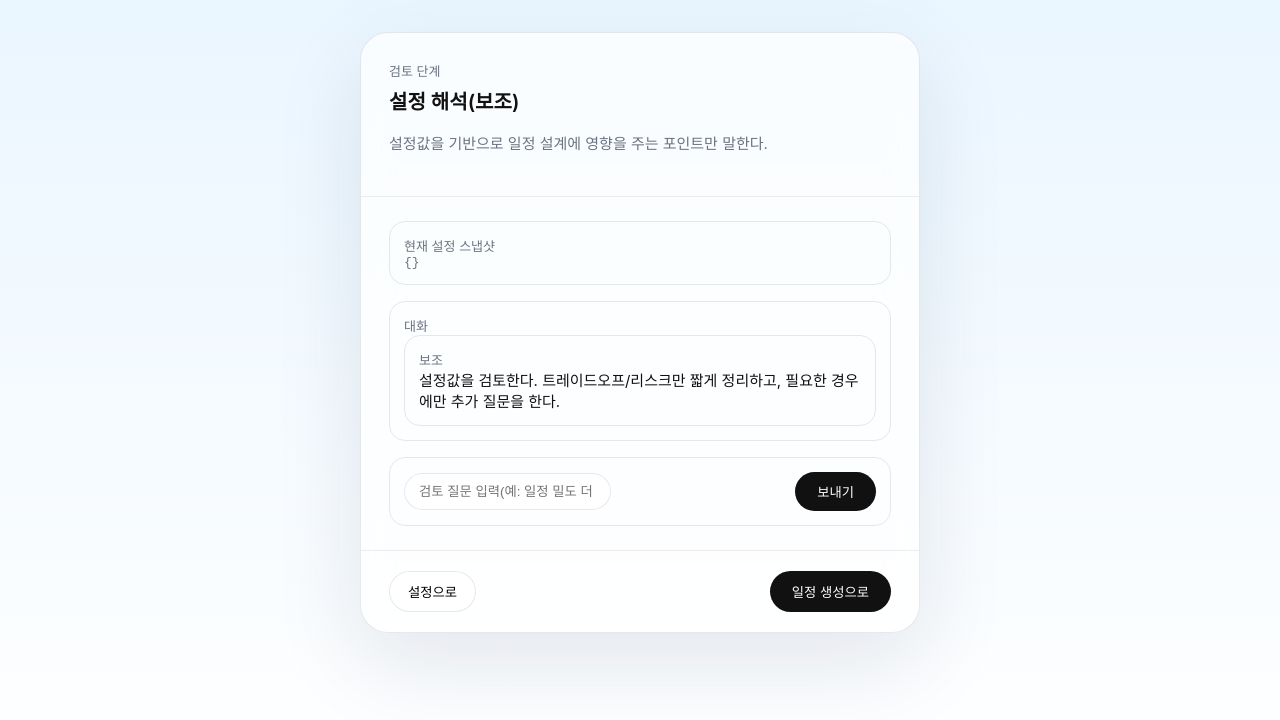
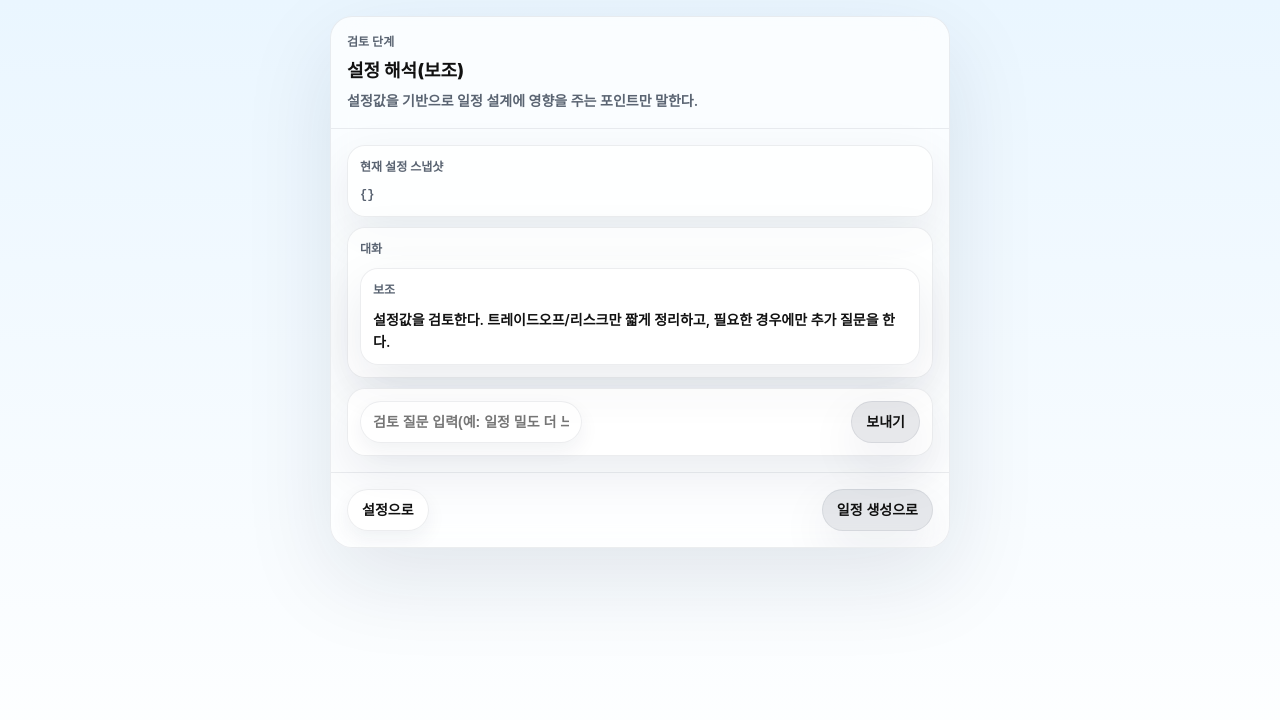
Before and after one commit to grantpaik100-lgtm/triplan-mvp2, a Next.js app: page /secondary/review in a window 1280 px wide. Shown: the top 720 px of the page. Built offline with nearby package versions, Linux system fonts and the light colour scheme.

Commit message:
Update secondary.css

```diff
--- a/app/secondary/secondary.css
+++ b/app/secondary/secondary.css
@@ -1,155 +1,238 @@
+/* app/secondary/secondary.css
+   Token-only via CSS vars coming from SecondaryMiniApp
+*/
+
 .tp2-screen{
-  min-height:100svh;
-  display:flex;
-  justify-content:center;
-  align-items:flex-start;
-  padding:32px 16px;
-  background:linear-gradient(180deg,#EAF6FF,#ffffff);
+  min-height: 100svh;
+  display: grid;
+  justify-items: center;
+  align-content: start;
+  padding: calc(var(--tp2-space-16) * 1px);
+  background: linear-gradient(180deg, var(--tp2-sky1), var(--tp2-sky2));
 }
 
 .tp2-wrap{
-  width:100%;
-  max-width:560px;
+  width: 100%;
+  max-width: calc(var(--tp2-maxw) * 1px);
+  display: grid;
+  gap: calc(var(--tp2-space-12) * 1px);
 }
 
 .tp2-card{
-  border-radius:28px;
-  background:rgba(255,255,255,0.72);
-  backdrop-filter:blur(14px);
-  border:1px solid rgba(20,35,60,0.1);
-  box-shadow:0 30px 90px rgba(15,30,60,0.1);
-  overflow:hidden;
+  border-radius: calc(var(--tp2-radius-xl) * 1px);
+  border: var(--tp2-glass-border);
+  background: var(--tp2-glass-bg);
+  box-shadow: var(--tp2-shadow-3);
+  backdrop-filter: blur(calc(var(--tp2-glass-blur) * 1px));
+  -webkit-backdrop-filter: blur(calc(var(--tp2-glass-blur) * 1px));
+  overflow: hidden;
+
+  transform: scale(var(--tp2-enter-scale));
+  opacity: var(--tp2-enter-opacity);
+  filter: blur(calc(var(--tp2-enter-blur) * 1px));
+
+  transition:
+    transform calc(var(--tp2-dur-page) * 1ms) var(--tp2-ease),
+    opacity calc(var(--tp2-dur-page) * 1ms) var(--tp2-ease),
+    filter calc(var(--tp2-dur-page) * 1ms) var(--tp2-ease);
 }
 
 .tp2-cardHeader{
-  padding:28px;
-  border-bottom:1px solid rgba(20,35,60,0.08);
+  padding: calc(var(--tp2-pad-y) * 1px) calc(var(--tp2-pad-x) * 1px);
+  border-bottom: var(--tp2-glass-border);
+  display: grid;
+  gap: calc(var(--tp2-space-8) * 1px);
+}
+
+.tp2-controls{
+  padding: calc(var(--tp2-pad-y) * 1px) calc(var(--tp2-pad-x) * 1px);
+  display: grid;
+  gap: calc(var(--tp2-rowgap) * 1px);
+}
+
+/* places 같이 길어질 때만 스크롤 */
+.tp2-controlsScrollable{
+  max-height: calc(var(--tp2-controls-maxh) * 1px);
+  overflow: auto;
+  -webkit-overflow-scrolling: touch;
+}
+
+.tp2-footer{
+  padding: calc(var(--tp2-pad-y) * 1px) calc(var(--tp2-pad-x) * 1px);
+  border-top: var(--tp2-glass-border);
+  display: flex;
+  align-items: center;
+  justify-content: space-between;
+  gap: calc(var(--tp2-space-10) * 1px);
 }
 
 .tp2-meta{
-  font-size:13px;
-  color:#6B7280;
+  color: var(--tp2-muted);
+  font-size: calc(var(--tp2-caption-size) * 1px);
+  line-height: var(--tp2-caption-lh);
+  font-weight: var(--tp2-caption-w);
 }
 
 .tp2-h2{
-  margin-top:6px;
-  font-size:20px;
-  font-weight:600;
+  margin: 0;
+  color: var(--tp2-text);
+  font-size: calc(var(--tp2-h2-size) * 1px);
+  line-height: var(--tp2-h2-lh);
+  font-weight: var(--tp2-h2-w);
 }
 
 .tp2-body{
-  font-size:15px;
-  color:#111;
+  color: var(--tp2-text);
+  font-size: calc(var(--tp2-body-size) * 1px);
+  line-height: var(--tp2-body-lh);
+  font-weight: var(--tp2-body-w);
 }
 
-.tp2-help{
-  margin-top:6px;
-  color:#6B7280;
-}
+.tp2-help{ margin: 0; color: var(--tp2-muted); }
 
-.tp2-controls{
-  padding:24px 28px;
-  display:flex;
-  flex-direction:column;
-  gap:16px;
-}
+/* 버튼: 파란 primary 금지. 구조(라인/쉐도우)로만 구분 */
+.tp2-btn,
+.tp2-btnPrimary{
+  height: calc(var(--tp2-btn-h) * 1px);
+  padding-inline: calc(var(--tp2-space-14) * 1px);
+  border-radius: calc(var(--tp2-radius-pill) * 1px);
 
-.tp2-footer{
-  padding:20px 28px;
-  border-top:1px solid rgba(20,35,60,0.08);
-  display:flex;
-  justify-content:space-between;
-}
+  border: var(--tp2-glass-border);
+  background: var(--tp2-glass-bg);
+  box-shadow: var(--tp2-shadow-1);
 
-.tp2-btn{
-  padding:10px 18px;
-  border-radius:999px;
-  border:1px solid rgba(20,35,60,0.1);
-  background:white;
-  cursor:pointer;
+  color: var(--tp2-text);
+  font-size: calc(var(--tp2-body-size) * 1px);
+  line-height: var(--tp2-body-lh);
+  font-weight: var(--tp2-body-w);
+
+  transition:
+    transform calc(var(--tp2-dur-base) * 1ms) var(--tp2-ease),
+    opacity calc(var(--tp2-dur-base) * 1ms) var(--tp2-ease);
 }
 
 .tp2-btnPrimary{
-  padding:10px 22px;
-  border-radius:999px;
-  border:none;
-  background:#111;
-  color:white;
+  background: var(--tp2-line);
+  box-shadow: var(--tp2-shadow-2);
 }
 
-.tp2-seg{
-  display:flex;
-  gap:8px;
+.tp2-btn:disabled,
+.tp2-btnPrimary:disabled{ opacity: 0.55; }
+
+.tp2-btn:active,
+.tp2-btnPrimary:active{ transform: scale(0.99); }
+
+.tp2-btn:focus-visible,
+.tp2-btnPrimary:focus-visible{
+  outline: none;
+  box-shadow: var(--tp2-focus), var(--tp2-shadow-2);
 }
 
+/* segmented */
+.tp2-seg{ display: flex; flex-wrap: wrap; gap: calc(var(--tp2-space-8) * 1px); }
+
 .tp2-segBtn{
-  padding:10px 16px;
-  border-radius:999px;
-  border:1px solid rgba(20,35,60,0.1);
-  background:white;
+  height: calc(var(--tp2-btn-h) * 1px);
+  padding-inline: calc(var(--tp2-space-14) * 1px);
+  border-radius: calc(var(--tp2-radius-pill) * 1px);
+
+  border: var(--tp2-glass-border);
+  background: var(--tp2-glass-bg);
+  box-shadow: var(--tp2-shadow-1);
+
+  color: var(--tp2-text);
+  font-size: calc(var(--tp2-body-size) * 1px);
+  line-height: var(--tp2-body-lh);
+  font-weight: var(--tp2-body-w);
+
+  transition:
+    transform calc(var(--tp2-dur-base) * 1ms) var(--tp2-ease),
+    opacity calc(var(--tp2-dur-base) * 1ms) var(--tp2-ease);
 }
 
-.tp2-segBtnActive{
-  background:#111;
-  color:white;
-}
+.tp2-segBtnActive{ background: var(--tp2-line); box-shadow: var(--tp2-shadow-2); }
+.tp2-segBtn:active{ transform: scale(0.99); }
+.tp2-segBtn:focus-visible{ outline: none; box-shadow: var(--tp2-focus), var(--tp2-shadow-2); }
 
+/* inputs */
 .tp2-input{
-  padding:10px 14px;
-  border-radius:999px;
-  border:1px solid rgba(20,35,60,0.1);
+  height: calc(var(--tp2-btn-h) * 1px);
+  padding-inline: calc(var(--tp2-space-12) * 1px);
+  border-radius: calc(var(--tp2-radius-pill) * 1px);
+
+  border: var(--tp2-glass-border);
+  background: var(--tp2-glass-bg);
+  box-shadow: var(--tp2-shadow-1);
+
+  color: var(--tp2-text);
+  font-size: calc(var(--tp2-body-size) * 1px);
+  line-height: var(--tp2-body-lh);
+  font-weight: var(--tp2-body-w);
 }
 
 .tp2-textarea{
-  padding:12px;
-  border-radius:14px;
-  border:1px solid rgba(20,35,60,0.1);
+  padding: calc(var(--tp2-space-12) * 1px);
+  border-radius: calc(var(--tp2-radius-lg) * 1px);
+
+  border: var(--tp2-glass-border);
+  background: var(--tp2-glass-bg);
+  box-shadow: var(--tp2-shadow-1);
+
+  color: var(--tp2-text);
+  font-size: calc(var(--tp2-body-size) * 1px);
+  line-height: var(--tp2-body-lh);
+  font-weight: var(--tp2-body-w);
+
+  resize: vertical;
 }
 
+.tp2-input:focus-visible,
+.tp2-textarea:focus-visible{ outline: none; box-shadow: var(--tp2-focus), var(--tp2-shadow-2); }
+
+/* subcard / chips */
 .tp2-subcard{
-  border-radius:16px;
-  border:1px solid rgba(20,35,60,0.1);
-  padding:14px;
+  border-radius: calc(var(--tp2-radius-lg) * 1px);
+  border: var(--tp2-glass-border);
+  background: var(--tp2-glass-bg);
+  box-shadow: var(--tp2-shadow-2);
+  padding: calc(var(--tp2-space-12) * 1px);
+  display: grid;
+  gap: calc(var(--tp2-space-10) * 1px);
 }
 
-.tp2-row{
-  display:flex;
-  justify-content:space-between;
-  align-items:center;
+.tp2-row{ display: flex; align-items: center; justify-content: space-between; gap: calc(var(--tp2-space-10) * 1px); }
+.tp2-wrapChips{ display: flex; flex-wrap: wrap; gap: calc(var(--tp2-space-8) * 1px); }
+
+.tp2-chip,
+.tp2-chipActive{
+  height: calc(var(--tp2-btn-h) * 1px);
+  padding-inline: calc(var(--tp2-space-12) * 1px);
+  border-radius: calc(var(--tp2-radius-pill) * 1px);
+  border: var(--tp2-glass-border);
+  box-shadow: var(--tp2-shadow-1);
+
+  color: var(--tp2-text);
+  font-size: calc(var(--tp2-body-size) * 1px);
+  line-height: var(--tp2-body-lh);
+  font-weight: var(--tp2-body-w);
+
+  transition:
+    transform calc(var(--tp2-dur-base) * 1ms) var(--tp2-ease),
+    opacity calc(var(--tp2-dur-base) * 1ms) var(--tp2-ease);
+
+  touch-action: manipulation;
 }
 
-.tp2-wrapChips{
-  display:flex;
-  gap:6px;
-  flex-wrap:wrap;
-}
+.tp2-chip{ background: var(--tp2-glass-bg); }
+.tp2-chipActive{ background: var(--tp2-line); box-shadow: var(--tp2-shadow-2); }
 
-.tp2-chip{
-  border-radius:999px;
-  padding:6px 12px;
-  border:1px solid rgba(20,35,60,0.1);
-}
+.tp2-chip:active,
+.tp2-chipActive:active{ transform: scale(0.99); }
 
-.tp2-chipActive{
-  background:#111;
-  color:white;
-}
+.tp2-chip:focus-visible,
+.tp2-chipActive:focus-visible{ outline: none; box-shadow: var(--tp2-focus), var(--tp2-shadow-2); }
 
-.tp2-rankGrid{
-  display:flex;
-  flex-direction:column;
-  gap:10px;
-}
-
-.tp2-rankItem{
-  border-radius:14px;
-  border:1px solid rgba(20,35,60,0.1);
-  padding:12px;
-}
-
-.tp2-badge{
-  font-size:12px;
-  background:#eee;
-  padding:4px 8px;
-  border-radius:999px;
-}
+/* 모바일 double-tap 확대 완화 */
+.tp2-btn,
+.tp2-btnPrimary,
+.tp2-segBtn{ touch-action: manipulation; }
```
